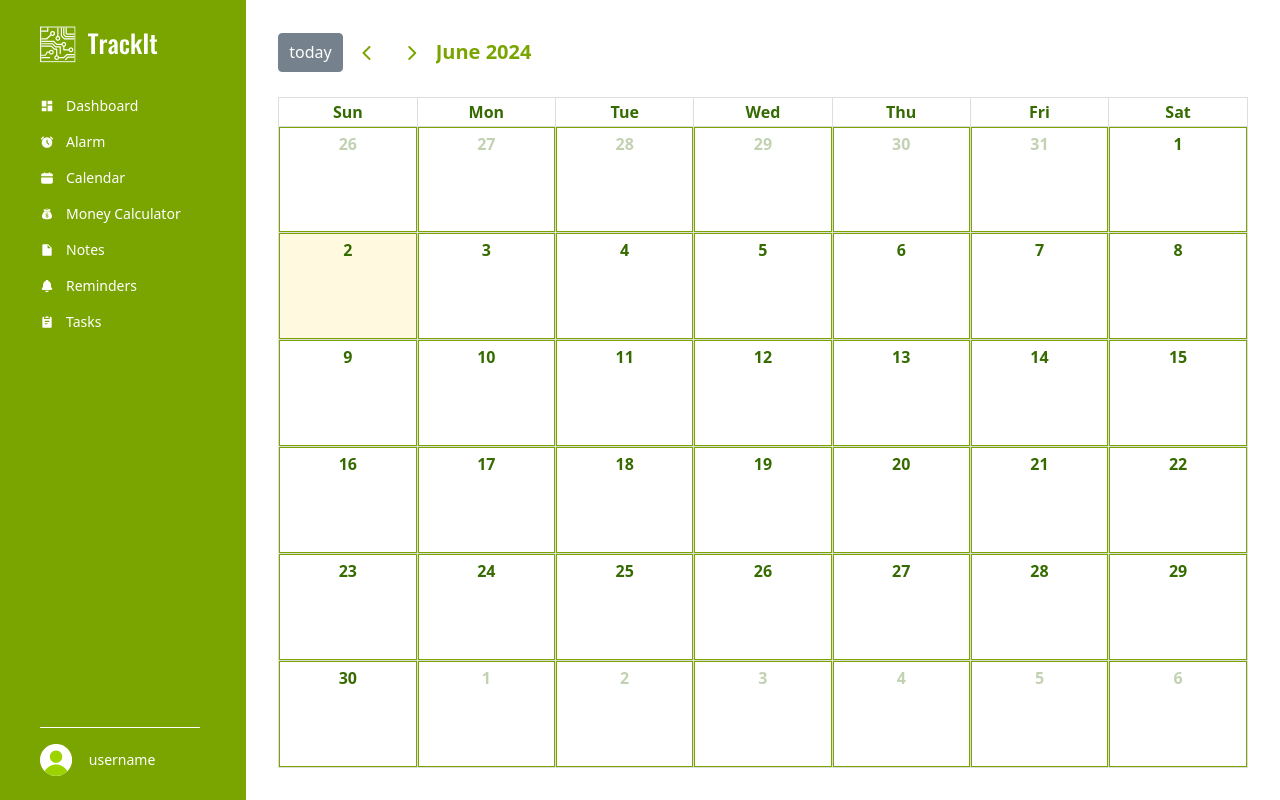
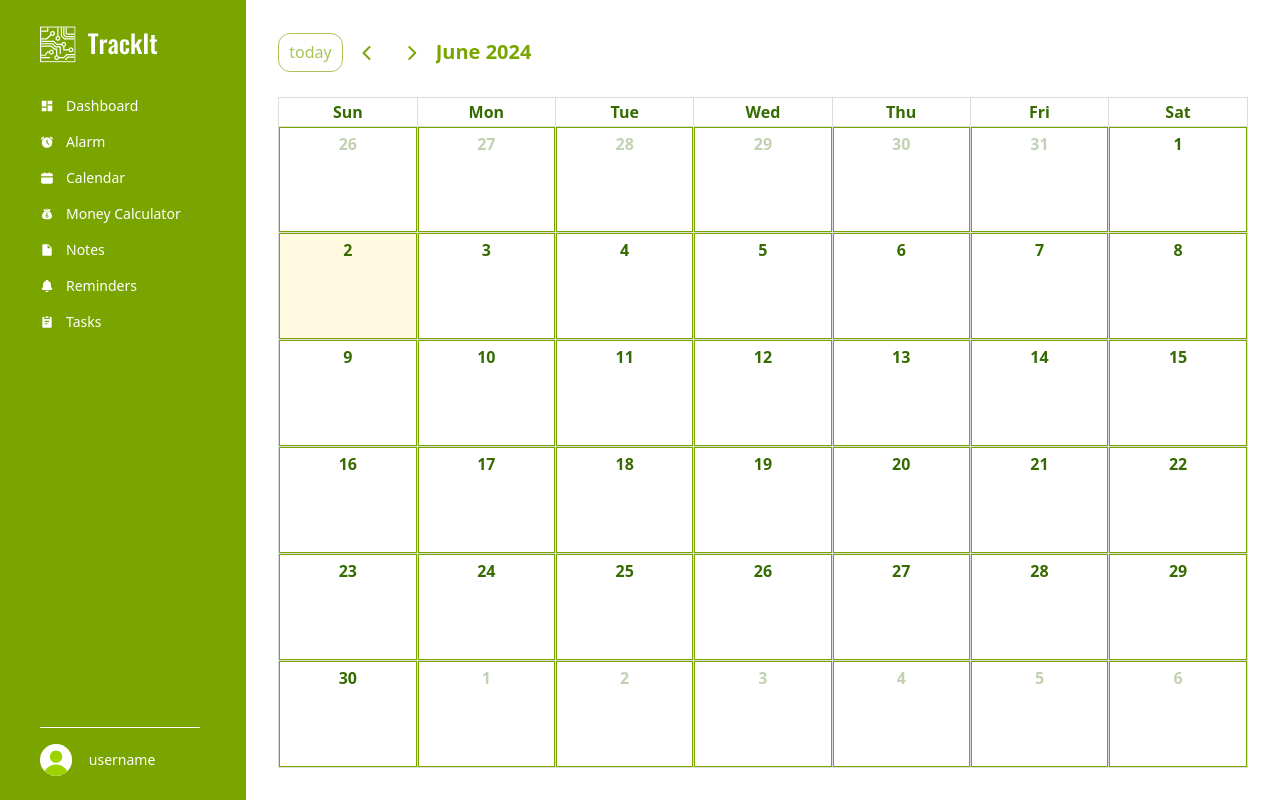
Before and after one commit to allsyalwaa/TrackIt, a React (Vite) app: page /calendar in a window 1280 px wide. Built offline with nearby package versions, Linux system fonts and the light colour scheme.

Commit message:
refactor: Update CSS styles for fullCalendar components

```diff
--- a/src/index.css
+++ b/src/index.css
@@ -35,3 +35,15 @@
 .fc .fc-daygrid-day-number {
   @apply font-bold;
 }
+
+.fc .fc-button-primary.fc-today-button:disabled {
+  @apply cursor-not-allowed rounded-xl border-primary bg-white text-primary;
+}
+
+.fc .fc-button-primary.fc-today-button {
+  @apply rounded-xl border-primary bg-white text-primary;
+}
+
+.fc-h-event {
+  @apply rounded border-secondary bg-secondary text-center text-white;
+}
```
